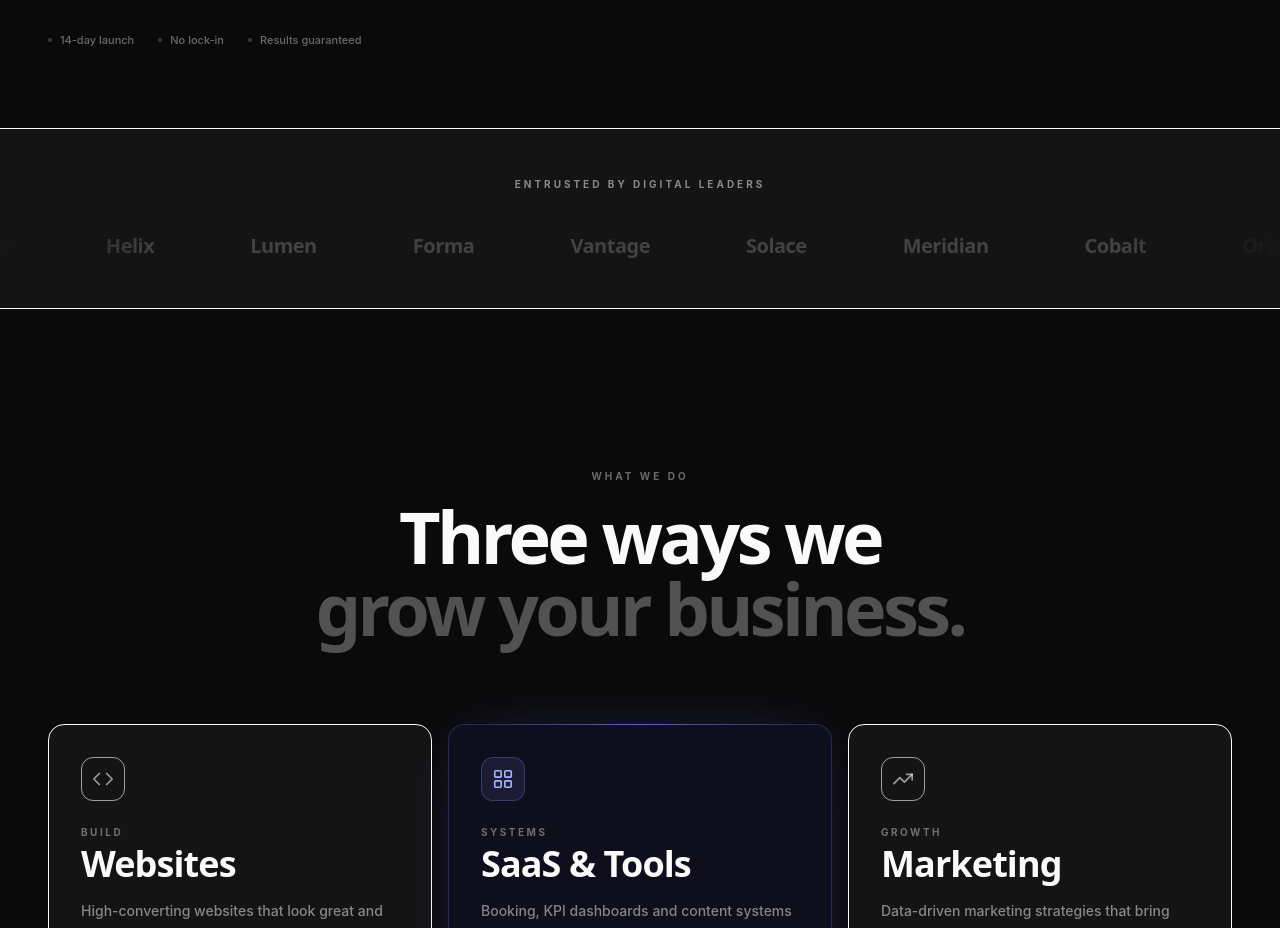
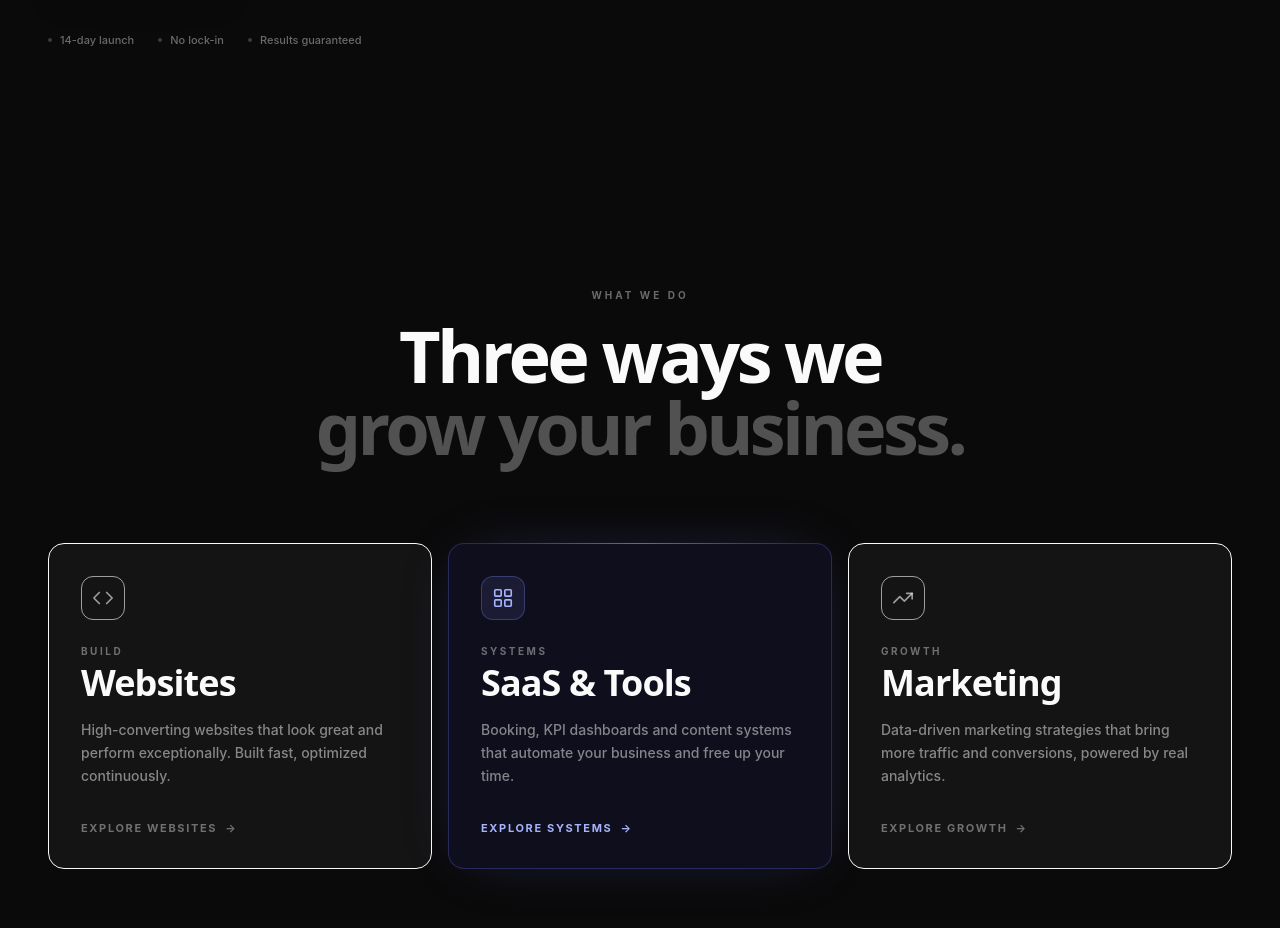
Before and after one commit to AljosaMencin/elion-studio, a React (Vite) app: page / in a window 1280 px wide. Shown: the part 800-1728 px from the top of the page. Built offline with nearby package versions, Linux system fonts and the light colour scheme; the HTML template or start-up script is replaced by a standard one.

Commit message:
Remove logo marquee section
Co-Authored-By: Claude Sonnet 4.6 <noreply@anthropic.com>

```diff
--- a/src/pages/Index.tsx
+++ b/src/pages/Index.tsx
@@ -2,7 +2,6 @@ import AnimatedBackdrop from "@/components/elion/AnimatedBackdrop";
 import IntroPreloader from "@/components/elion/IntroPreloader";
 import Nav from "@/components/elion/Nav";
 import Hero from "@/components/elion/Hero";
-import LogoMarquee from "@/components/elion/LogoMarquee";
 import CoreModules from "@/components/elion/CoreModules";
 import HowItWorks from "@/components/elion/HowItWorks";
 import SolutionsPreview from "@/components/elion/SolutionsPreview";
@@ -19,7 +18,6 @@ const Index = () => {
       <Nav />
       <main className="relative z-10">
         <Hero />
-        <LogoMarquee />
         <CoreModules />
         <HowItWorks />
         <SolutionsPreview />
```
